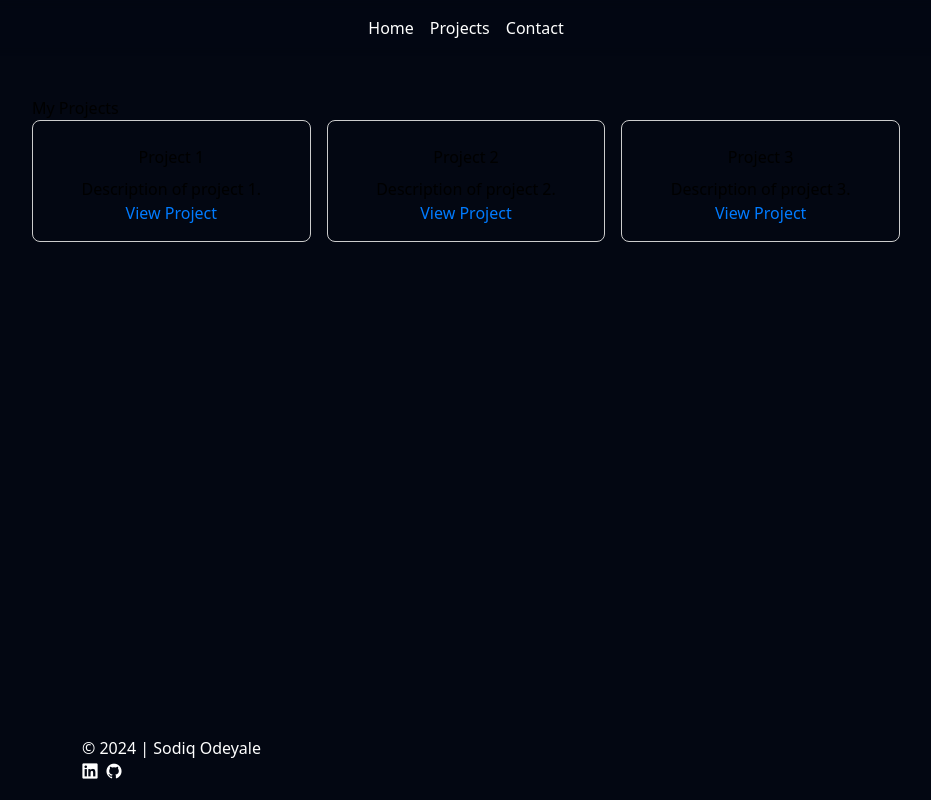
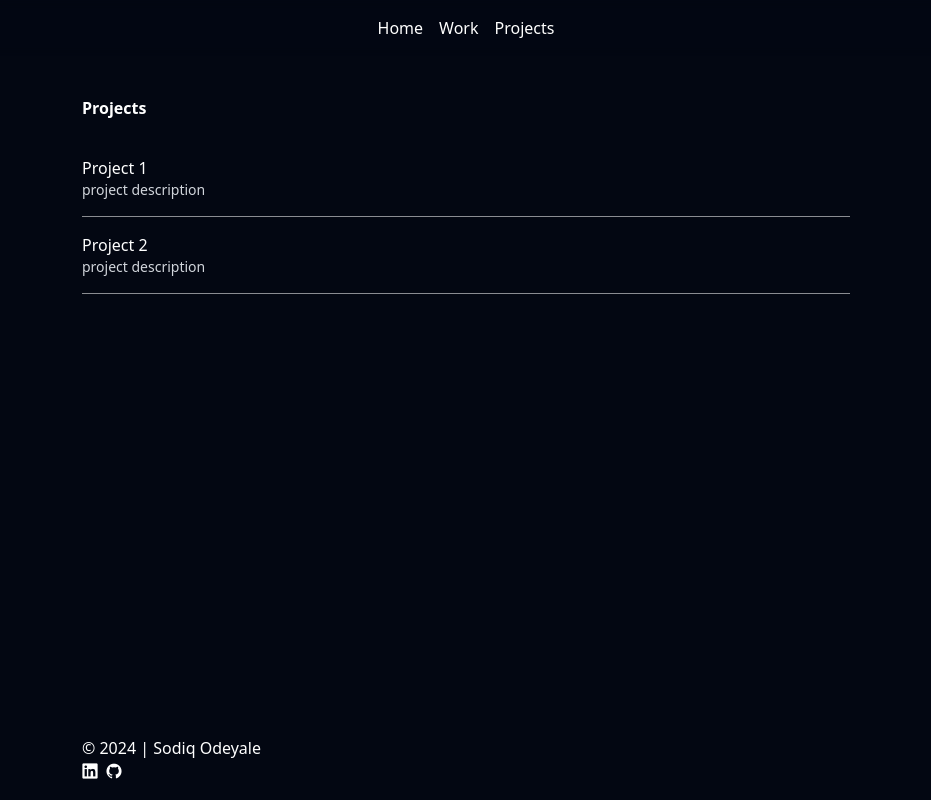
Before and after one commit to SodiqSWE/portfolio, a Vue app: page /projects in a window 1280 px wide. Shown: the whole page, without its empty margins (174-1105 px from the left). Built offline with nearby package versions, Linux system fonts and the light colour scheme.

Commit message:
WIP: added a work history page as well as started on the projects page

```diff
--- a/index.html
+++ b/index.html
@@ -2,7 +2,7 @@
 <html lang="en">
   <head>
     <meta charset="UTF-8" />
-    <link rel="icon" type="image/svg+xml" href="/src/assets/memoji2.jpg" />
+    <link rel="icon" type="image/svg+xml" href="/src/assets/faviconMemoji.png"/>
     <link rel="stylesheet" type='text/css' href="https://cdn.jsdelivr.net/gh/devicons/devicon@latest/devicon.min.css" />
     <meta name="viewport" content="width=device-width, initial-scale=1.0" />
     <title>Home | Sodiq</title>
--- a/src/App.vue
+++ b/src/App.vue
@@ -6,8 +6,8 @@
         <ul class="flex space-x-4">
           <li><router-link to="/" class="text-white transition-colors duration-500 ease-in-out">Home</router-link></li>
           <!-- <li><router-link to="/about" class="hover:text-white transition-colors duration-500 ease-in-out">About</router-link></li> -->
+          <li><router-link to="/work" class="text-white transition-colors duration-500 ease-in-out">Work</router-link></li>
           <li><router-link to="/projects" class="text-white transition-colors duration-500 ease-in-out">Projects</router-link></li>
-          <li><router-link to="/contact" class="text-white transition-colors duration-500 ease-in-out">Contact</router-link></li>
         </ul>
       </nav>
     </header>
--- a/src/components/About.vue
+++ b/src/components/About.vue
@@ -85,7 +85,10 @@
         </ul>
       </div>
       <div>
-        <p class="flex flex-col text-white font-bold space-y-4">Work</p>
+        <div class="flex flex-wrap items-center gap-y-2 justify-between pb-5">
+          <p class="text-white font-bold space-y-4">Work</p>
+          <router-link to="/work" class="text-gray-300 transition-colors duration-500 ease-in-out hover:text-white">See All Work</router-link>
+        </div>
         <ul>
           <li class="pb-5">
             <div class="text-gray-300 font-semi-bold">Freedom Technology Solutions Group, LLC</div>
@@ -93,7 +96,7 @@
             <div class="text-gray-300 text-sm opacity-75 pb-5">Jun 2022 - Present</div>
             <article>
               <p class="text-gray-300">
-                Currently I am a software engineer at Freedom Technology Solutions Group where we are on a government
+                Currently I am a FullStack software engineer at Freedom Technology Solutions Group where we are on a classified TS government
                 contract with the Navy modernizing a legacy web application.
               </p>
             </article>
@@ -104,7 +107,7 @@
             <div class="text-gray-300 text-sm opacity-75 pb-5">Feb 2021 - Jun 2022</div>
             <article>
               <p class="text-gray-300">
-                Assisted Federal employees with IT related problems such as software installations, Troubleshooting (Windows, Mac OS, IOS, etc.)
+                Assisted Federal employees with IT related problems such as software installations, hardware and software (Windows, Mac OS, IOS, etc.) troubleshooting.
               </p>
             </article>
           </li>
--- a/src/components/Contact.vue
+++ /dev/null
@@ -1,72 +0,0 @@
-<template>
-    <section class="contact">
-      <h1>Contact Me</h1>
-      <form @submit.prevent="handleSubmit">
-        <div class="form-group">
-          <label for="name">Name:</label>
-          <input type="text" id="name" v-model="formData.name" placeholder="Your Name" />
-        </div>
-        <div class="form-group">
-          <label for="email">Email:</label>
-          <input type="email" id="email" v-model="formData.email" placeholder="Your Email" />
-        </div>
-        <div class="form-group">
-          <label for="message">Message:</label>
-          <textarea id="message" v-model="formData.message" placeholder="Your Message"></textarea>
-        </div>
-        <button type="submit">Send</button>
-      </form>
-    </section>
-  </template>
-
-  <script setup lang="ts">
-  import { ref } from 'vue';
-
-  const formData = ref({
-    name: '',
-    email: '',
-    message: '',
-  });
-
-  const handleSubmit = () => {
-    alert(`Thank you, ${formData.value.name}! Your message has been sent.`);
-  };
-  </script>
-
-  <style scoped>
-  .contact {
-    max-width: 600px;
-    margin: 0 auto;
-    padding: 1rem;
-  }
-
-  form {
-    display: flex;
-    flex-direction: column;
-  }
-
-  .form-group {
-    margin-bottom: 1rem;
-  }
-
-  input, textarea {
-    width: 100%;
-    padding: 0.5rem;
-    margin-top: 0.5rem;
-    border: 1px solid #ccc;
-    border-radius: 4px;
-  }
-
-  button {
-    padding: 0.7rem;
-    background-color: #007BFF;
-    color: white;
-    border: none;
-    border-radius: 4px;
-    cursor: pointer;
-  }
-
-  button:hover {
-    background-color: #0056b3;
-  }
-  </style>
--- a/src/components/Projects.vue
+++ b/src/components/Projects.vue
@@ -1,12 +1,21 @@
 <template>
     <section class="projects">
-      <h1>My Projects</h1>
-      <div class="project-list">
-        <div v-for="(project, index) in projects" :key="index" class="project-card">
-          <h2>{{ project.name }}</h2>
-          <p>{{ project.description }}</p>
-          <a :href="project.link" target="_blank">View Project</a>
-        </div>
+      <div>
+        <p class="text-white font-bold space-y-4 pb-5">Projects</p>
+        <ul class="flex flex-col rounded-t-lg group-hover:bg-zinc-200 transition-colors duration-300 ease-in-out">
+          <li>
+            <a href="" target="_blank" class="block border-b border-zinc-200 border-opacity-60 py-4">
+              <p class="text-white group-hover:bg-zinc-200 transition-colors duration-300 ease-in-out">Project 1</p>
+              <p class="text-gray-300 text-sm">project description</p>
+            </a>
+          </li>
+          <li>
+            <a href="" target="_blank" class="block border-b border-zinc-200 border-opacity-60 py-4">
+              <p class="text-white">Project 2</p>
+              <p class="text-gray-300 text-sm">project description</p>
+            </a>
+          </li>
+        </ul>
       </div>
     </section>
   </template>
@@ -21,7 +30,7 @@
 
   <style scoped>
   .projects {
-    max-width: 900px;
+    max-width: 800px;
     margin: 0 auto;
     padding: 1rem;
   }
--- /dev/null
+++ b/src/components/Work.vue
@@ -0,0 +1,107 @@
+<template>
+    <section class="contact">
+      <div>
+        <div class="flex flex-wrap items-center gap-y-2 justify-between pb-5">
+          <p class="text-white font-bold space-y-4">Work</p>
+        </div>
+        <ul>
+          <li class="pb-5">
+            <div class="text-white font-semi-bold">Freedom Technology Solutions Group, LLC</div>
+            <div class="text-gray-300 text-sm opacity-75">Software Enginer</div>
+            <div class="text-gray-300 text-sm opacity-75 pb-5">Jun 2022 - Present</div>
+            <article>
+              <p class="text-gray-300 opacity-90">
+                Currently I am a FullStack software engineer at Freedom Technology Solutions Group where we are on a classified TS government
+                contract with the Navy modernizing a legacy web application.
+                <br>
+                <br>
+                &#10022; Built an ETL (Extract Transform Load) tool for extracting and transforming data from an old Oracle
+                  database to a PostgreSQL database with optimization implementations for database tables that have over 500k+ rows.
+                <br>
+                &#10022; Used the FastAPI framework to create APIs that leverage GraphQL and SQLAlchemy for performant and efficient
+                database queries.
+                <br>
+                &#10022; Created a Python JWT middleware that authenticates and decodes tokens from the authentication header for
+                role based access control.
+              </p>
+            </article>
+          </li>
+          <li>
+            <div class="text-white font-semi-bold">NetImpact Strategies Inc.</div>
+            <div class="text-gray-300 text-sm opacity-75">IT Specialist</div>
+            <div class="text-gray-300 text-sm opacity-75 pb-5">Feb 2021 - Jun 2022</div>
+            <article>
+              <p class="text-gray-300 opacity-90">
+                Assisted Federal employees with IT related problems such as software installations, hardware and software (Windows, Mac OS, IOS, etc.) troubleshooting.
+                <br>
+                <br>
+                &#10022; Assist customers in resolving technical problems with Windows, Mac OS, software, and mobile apps using automated shell scripts
+                I created to speed up incident resolution.
+                <br>
+                &#10022; Provided first contact for a customer base of over 16,000 Federal employees with IT incidents and
+                requests via phone call, email, and web ticket submission.
+                <br>
+                &#10022; Utilized MDM software to remote into customer devices and performed IT services.
+              </p>
+            </article>
+          </li>
+        </ul>
+      </div>
+    </section>
+  </template>
+
+  <script setup lang="ts">
+  import { ref } from 'vue';
+
+  const formData = ref({
+    name: '',
+    email: '',
+    message: '',
+  });
+
+  const handleSubmit = () => {
+    alert(`Thank you, ${formData.value.name}! Your message has been sent.`);
+  };
+  </script>
+
+  <style scoped>
+  .contact {
+    max-width: 800px;
+    margin: 0 auto;
+    padding: 1rem;
+  }
+
+  /* article {
+    font-family: lora, ui-serif, Georgia, Cambria, Times New Roman, Times, serif;
+  } */
+
+  form {
+    display: flex;
+    flex-direction: column;
+  }
+
+  .form-group {
+    margin-bottom: 1rem;
+  }
+
+  input, textarea {
+    width: 100%;
+    padding: 0.5rem;
+    margin-top: 0.5rem;
+    border: 1px solid #ccc;
+    border-radius: 4px;
+  }
+
+  button {
+    padding: 0.7rem;
+    background-color: #007BFF;
+    color: white;
+    border: none;
+    border-radius: 4px;
+    cursor: pointer;
+  }
+
+  button:hover {
+    background-color: #0056b3;
+  }
+  </style>
--- a/src/router/index.ts
+++ b/src/router/index.ts
@@ -1,13 +1,13 @@
 import { createRouter, createWebHistory } from "vue-router";
 import About from '@/components/About.vue';
 import Projects from '@/components/Projects.vue';
-import Contact from '@/components/Contact.vue';
+import Work from '@/components/work.vue';
 
 const routes = [
     { path: '/', component: About },
     { path: '/about', component: About },
     { path: '/projects', component: Projects },
-    { path: '/contact', component: Contact },
+    { path: '/work', component: Work },
   ];
 
   const router = createRouter({
```
Also changed, not shown: src/assets/faviconMemoji.png (added).
